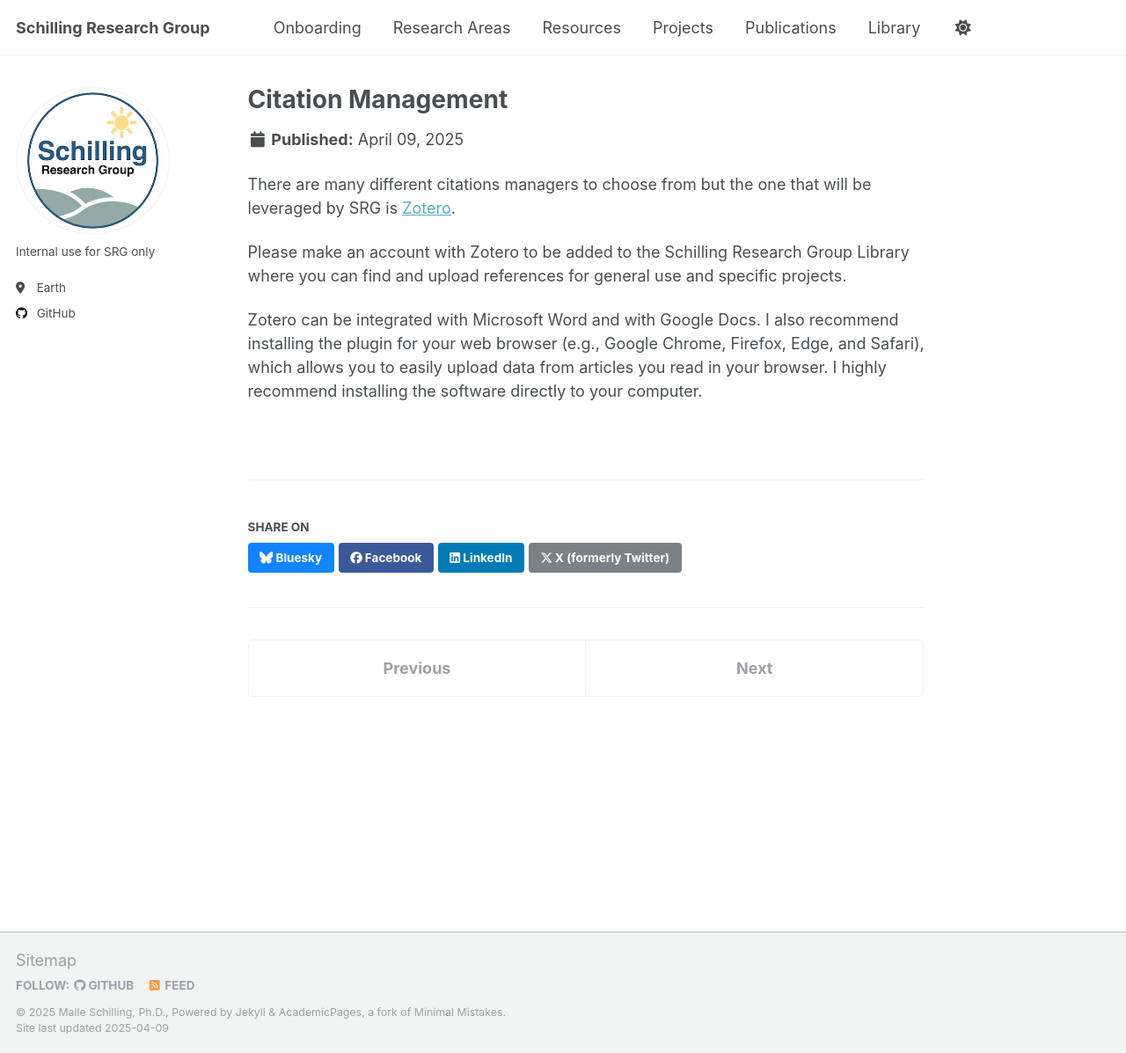
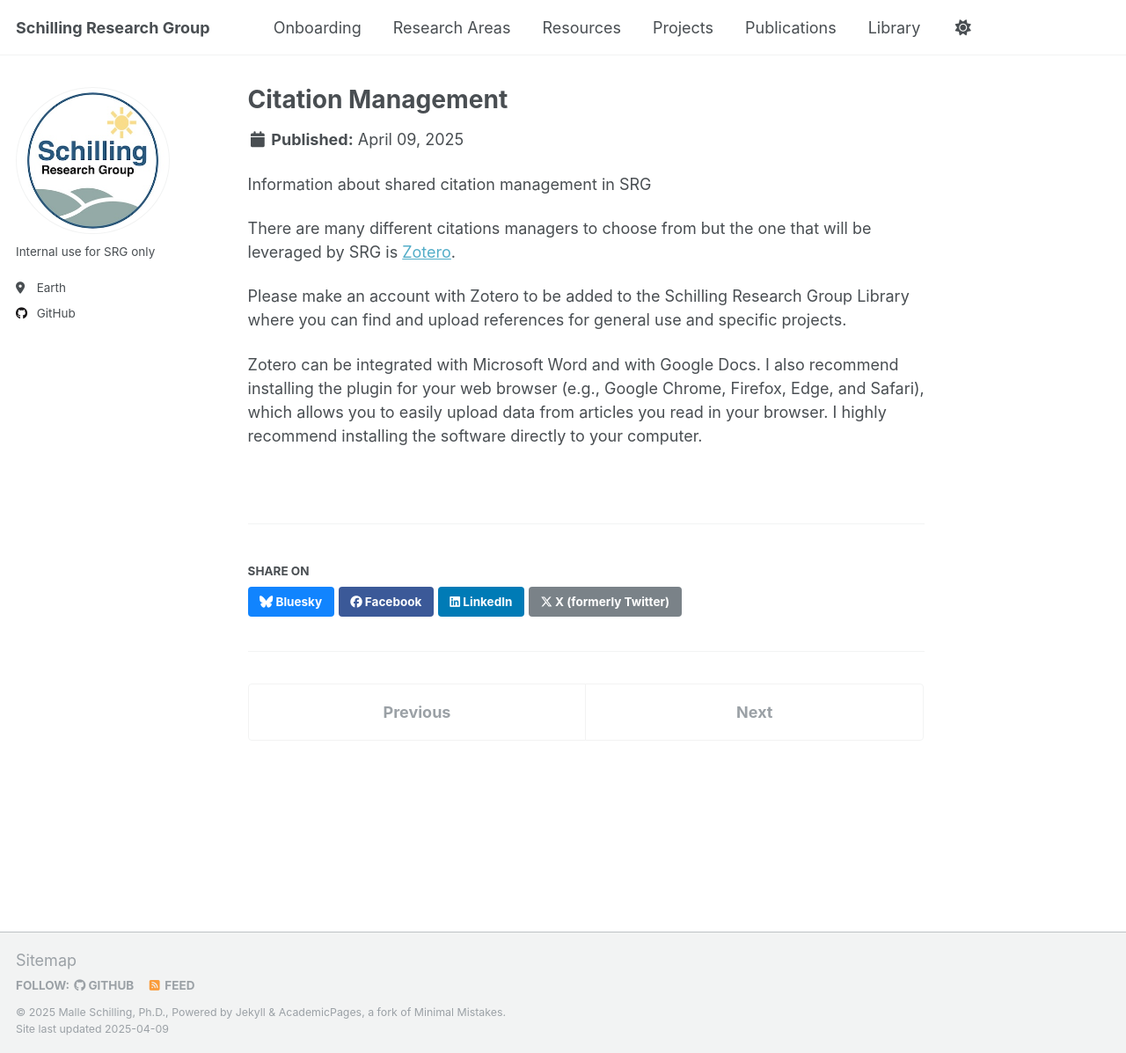
Before and after one commit to schillingmr/schilling-rg, a Jekyll site: the page built from _portfolio/citation-management.md, in a window 1280 px wide and 1197 px high. Shown: the whole window at 88% size. Built offline with Jekyll 4.4.1, drawn with Linux system fonts in a browser that asks for light colours.

Commit message:
Update citation-management.md

```diff
--- a/_portfolio/citation-management.md
+++ b/_portfolio/citation-management.md
@@ -2,6 +2,8 @@
 title: "Citation Management"
 collection: portfolio
 ---
+Information about shared citation management in SRG
+
 There are many different citations managers to choose from but the one that will be leveraged by SRG is [Zotero](https://www.zotero.org/).
 
 Please make an account with Zotero to be added to the Schilling Research Group Library where you can find and upload references for general use and specific projects.
```
